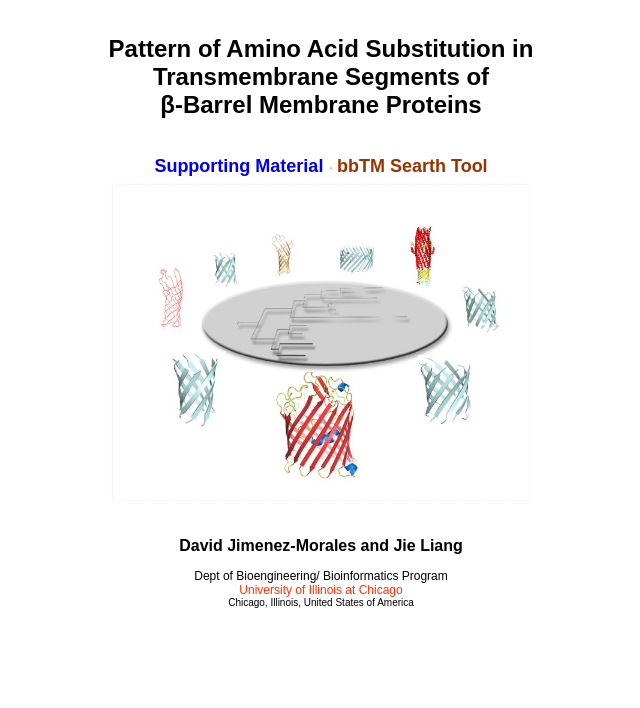
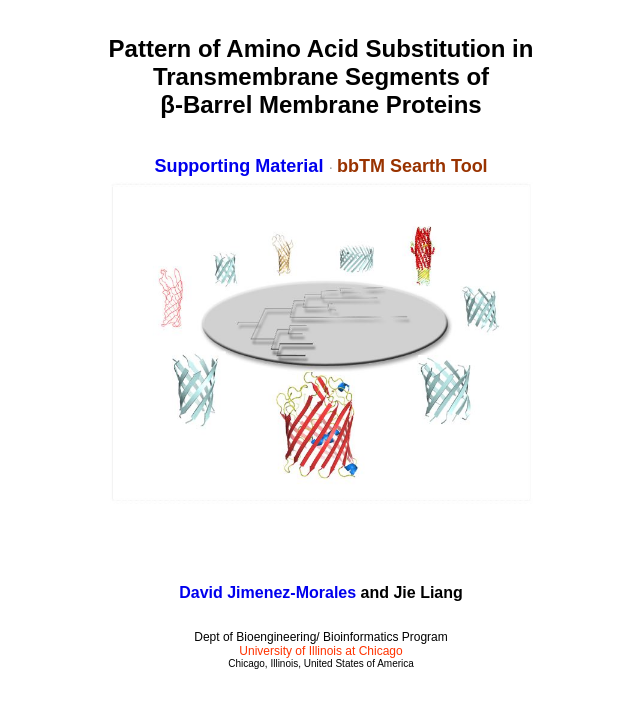
Before and after one commit to biodavidjm/bbtmst, a plain HTML site: page index.html in a window 1280 px wide. Shown: the whole page, without its empty margins (319-959 px from the left). Drawn offline with Linux system fonts and the light colour scheme.

Commit message:
Adding links to my website on gila

```diff
--- a/index.html
+++ b/index.html
@@ -47,9 +47,13 @@
     <td height="23"><div align="center"></div></td>
   </tr>
   <tr>
-    <td height="23"><div align="center"><strong>David Jimenez-Morales and Jie Liang </strong></div></td>
+    <td colspan="2"><div align="center">
+      <p>&nbsp;</p>
+      <p><strong>
+        <a href="http://gila.bioe.uic.edu/~davidjm/" target="_blank">David Jimenez-Morales</a> and Jie Liang
+      </strong></p>
+    </div></td>
   </tr>
-  <tr>
     <td><p align="center" class="style4">Dept of Bioengineering/ Bioinformatics Program<br />
           <span class="style3">University of Illinois at Chicago</span><br />
           <span class="style6">Chicago, Illinois, United States of America</span></p>    </td>
```
Also changed, not shown: supmat.html (+3 -1 lines), 1 other file.
